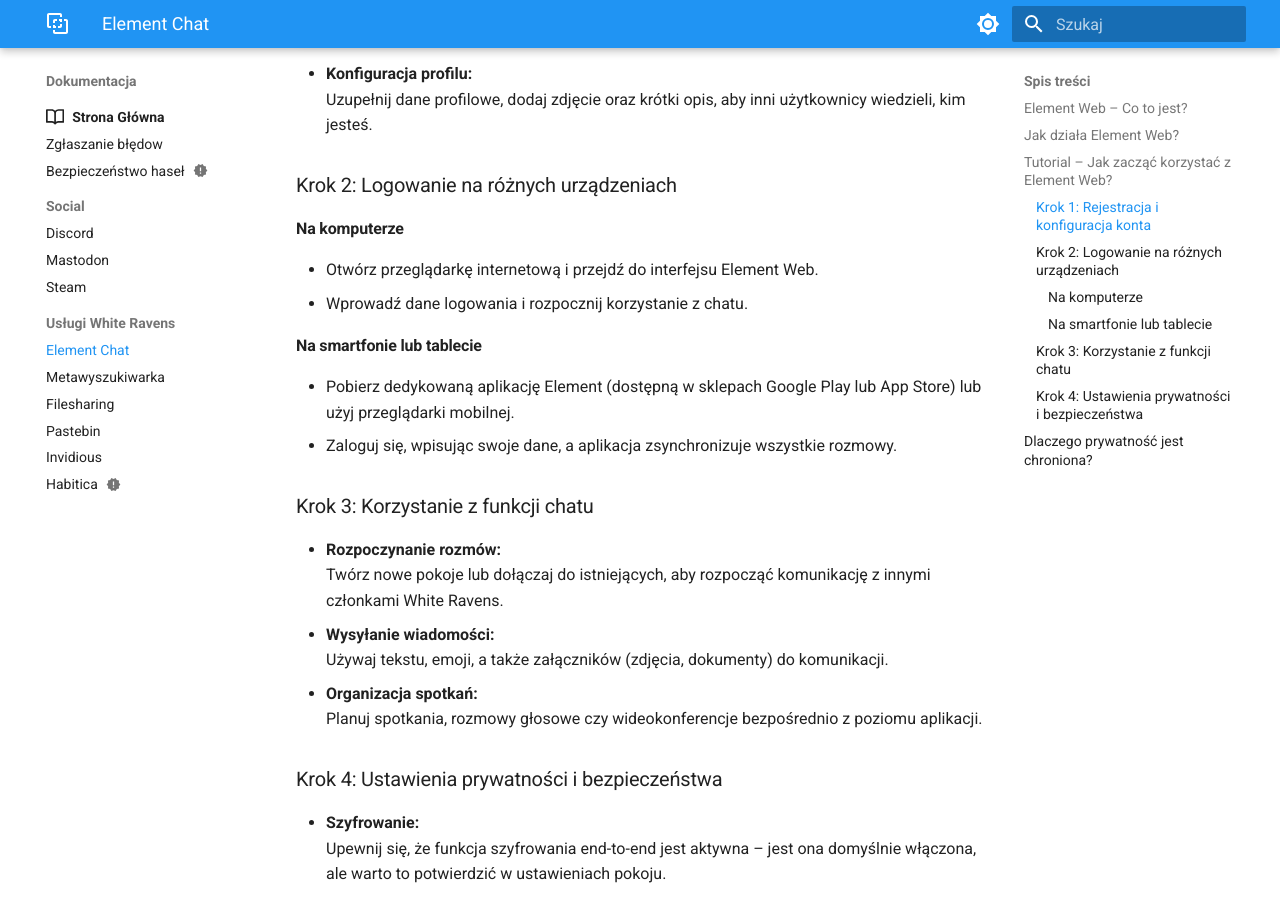
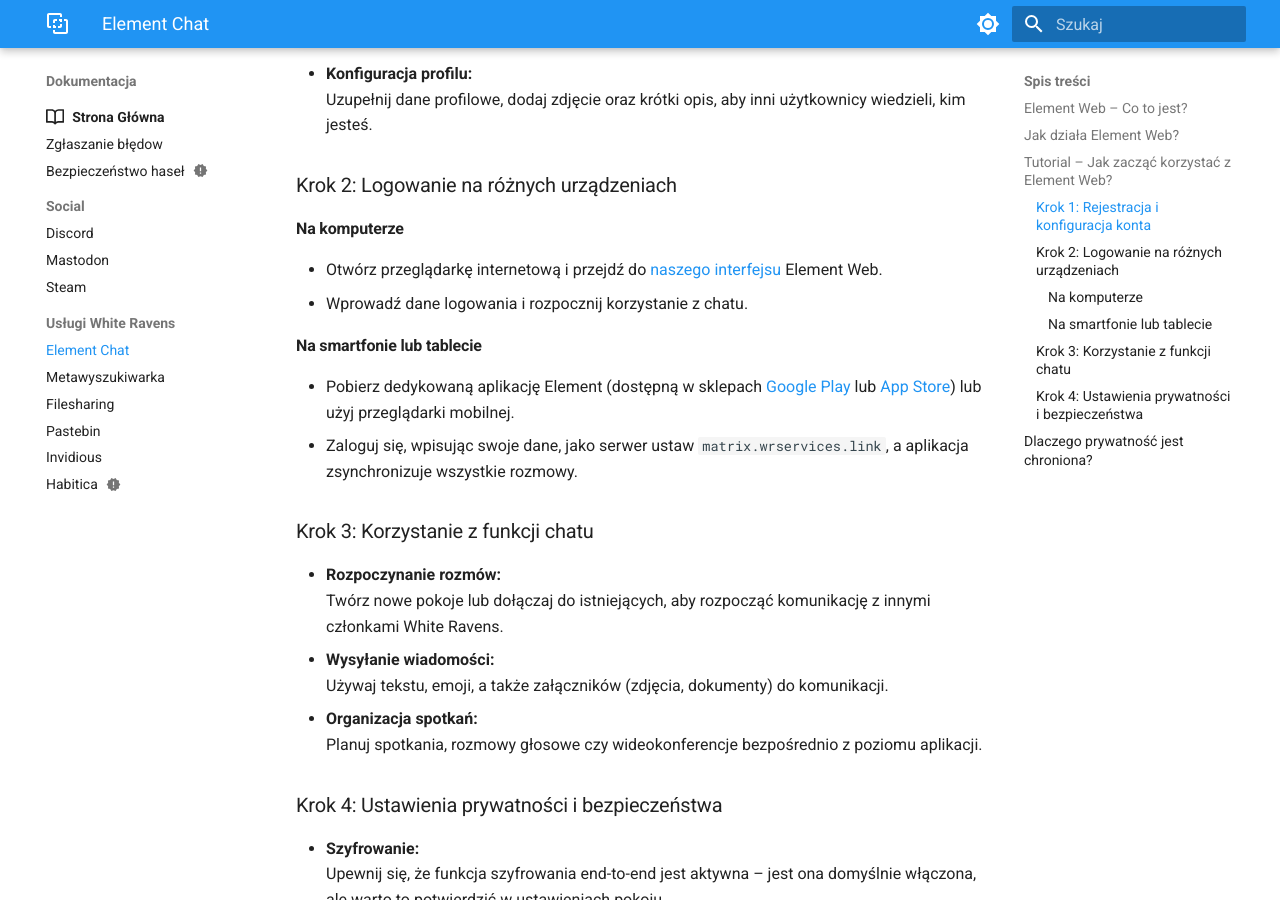
Before and after one commit to whiteravens20/wrservices.link, an MkDocs documentation site: the page built from docs/chat.md, in a window 1280 px wide and 900 px high, scrolled down 1422 px. Built offline with MkDocs 1.6.1 and Material for MkDocs 9.7.7, drawn with Linux system fonts in a browser that asks for light colours.

Commit message:
update login section, add apps links

```diff
--- a/docs/chat.md
+++ b/docs/chat.md
@@ -50,12 +50,12 @@
 ### Krok 2: Logowanie na różnych urządzeniach
 
 #### Na komputerze
-- Otwórz przeglądarkę internetową i przejdź do interfejsu Element Web.
+- Otwórz przeglądarkę internetową i przejdź do [naszego interfejsu](https://chat.wrservices.link/) Element Web.
 - Wprowadź dane logowania i rozpocznij korzystanie z chatu.
 
 #### Na smartfonie lub tablecie
-- Pobierz dedykowaną aplikację Element (dostępną w sklepach Google Play lub App Store) lub użyj przeglądarki mobilnej.
-- Zaloguj się, wpisując swoje dane, a aplikacja zsynchronizuje wszystkie rozmowy.
+- Pobierz dedykowaną aplikację Element (dostępną w sklepach [Google Play](https://play.google.com/store/apps/details?id=im.vector.app) lub [App Store](https://apps.apple.com/us/app/element-messenger/id1083446067)) lub użyj przeglądarki mobilnej.
+- Zaloguj się, wpisując swoje dane, jako serwer ustaw `matrix.wrservices.link`, a aplikacja zsynchronizuje wszystkie rozmowy.
 
 ### Krok 3: Korzystanie z funkcji chatu
 - **Rozpoczynanie rozmów:**
```
